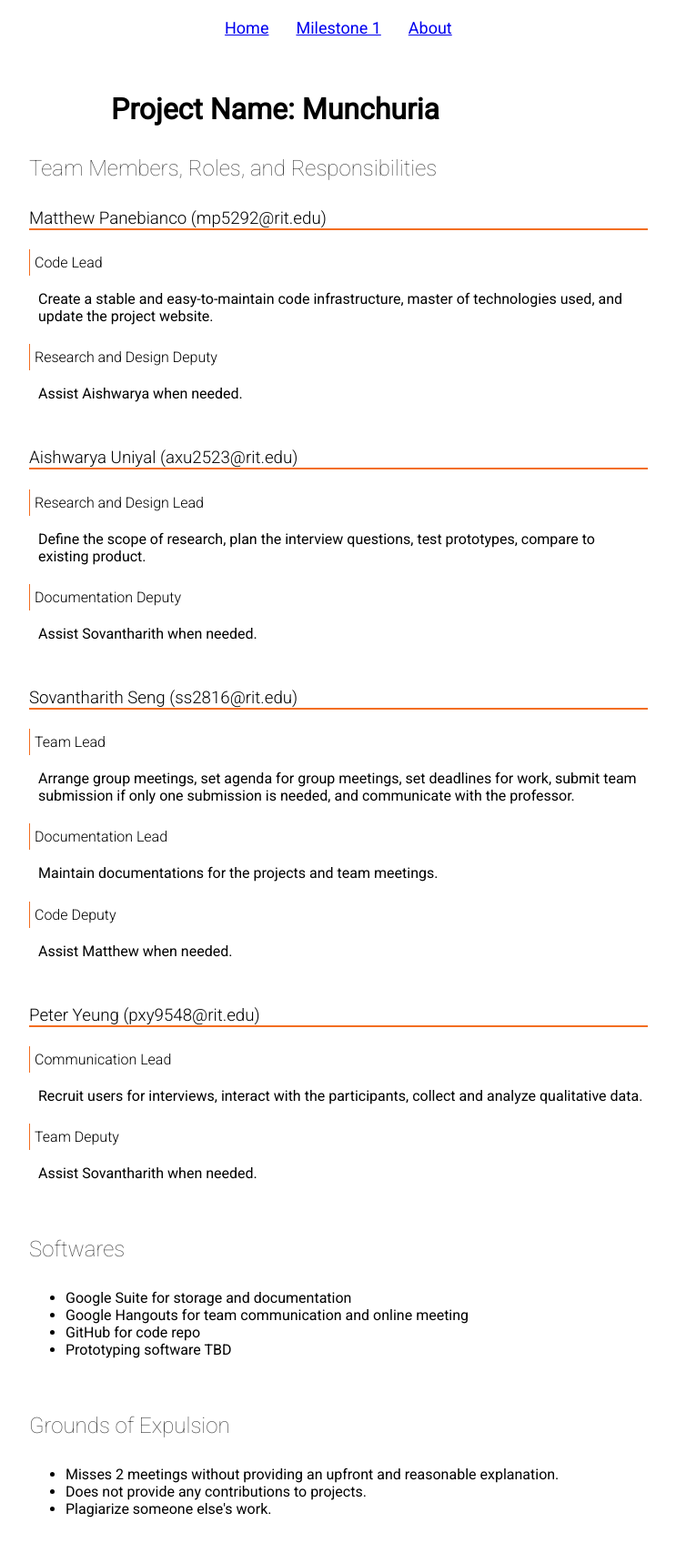
After one commit to michaeljcaboose/620, a PHP site: page /about.php in a window 1280 px wide. The commit adds this page. Shown: the whole page at 91% size, without its empty margins (268-1011 px from the left). Run offline with PHP 8.4, Linux system fonts and the light colour scheme.

Commit message:
Updated html in about page. Also exported nav to templates folder

```diff
--- /dev/null
+++ b/about.php
@@ -0,0 +1,75 @@
+<html>
+	<head>
+		<meta name="viewport" content="width=device-width, initial-scale=1">
+		<title>M.A.S.P.</title>
+		<link href="normalize.css" type="text/css" rel="stylesheet" />
+		<link href="milestone.css" type="text/css" rel="stylesheet" />
+	</head>
+    <body>
+        <div class="navigation">
+	        <?php include("templates/nav.html"); ?>
+        </div>
+        <div class="hero">
+	        <h1>Project Name: Munchuria</h1>
+        </div>
+
+		<div class="milestone">
+			<div>
+	        	<h2>Team Members, Roles, and Responsibilities</h2>
+	        	<div class="milestone-copy milestone-item">
+	            	<h3>Matthew Panebianco (mp5292@rit.edu)</h3>
+	                <h4>Code Lead</h4>
+	                <p>Create a stable and easy-to-maintain code infrastructure, master of technologies used, and update the project website.</p>
+	                <h4>Research and Design Deputy</h4>
+	                <p>Assist Aishwarya when needed.</p>
+	           	</div>
+	           	<div class="milestone-copy milestone-item">
+	            <h3>Aishwarya Uniyal (axu2523@rit.edu)</h3>
+	                <h4>Research and Design Lead</h4>
+	                    <p>Define the scope of research, plan the interview questions, test prototypes, compare to existing product.</p>
+	                <h4>Documentation Deputy</h4>
+	                    <p>Assist Sovantharith when needed.</p>
+	           	</div>
+	           	<div class="milestone-copy milestone-item">
+		           	<h3>Sovantharith Seng (ss2816@rit.edu)</h3>
+		           	<h4>Team Lead</h4>
+		           	<p>Arrange group meetings, set agenda for group meetings, set deadlines for work, submit team submission if only one submission is needed, and communicate with the professor.</p>
+		           	<h4>Documentation Lead</h4>
+		           	<p>Maintain documentations for the projects and team meetings.
+	                </p>
+	                <h4>Code Deputy</h4>
+	                <p>Assist Matthew when needed.</p>
+	           	</div>
+
+	            <div class="milestone-copy milestone-item">
+		            <h3>Peter Yeung (pxy9548@rit.edu)</h3>
+	                <h4>Communication Lead</h4>
+	                    <p>Recruit users for interviews, interact with the participants, collect and analyze qualitative data.</p>
+	                <h4>Team Deputy</h4>
+	                    <p>Assist Sovantharith when needed.</p>
+	            </div>
+			</div>
+	        <div>
+	        	<h2>Softwares</h2>
+	        	<div class="milestone-copy milestone-item">
+		            <ul>
+			            <li>Google Suite for storage and documentation</li>
+			            <li>Google Hangouts for team communication and online meeting</li>
+			            <li>GitHub for code repo</li>
+			            <li>Prototyping software TBD</li>
+		            </ul>
+	        	</div>
+	        </div>
+	        <div >
+	        	<h2>Grounds of Expulsion</h2>
+	        	<div  class="milestone-copy milestone-item">
+		        	<ul>
+		            	<li>Misses 2 meetings without providing an upfront and reasonable explanation.</li>
+						<li>Does not provide any contributions to projects.</li>
+						<li>Plagiarize someone else's work.</li>
+		        	</ul>
+	        	</div>
+	        </div>
+		</div>
+    </body>
+</html>
--- /dev/null
+++ b/templates/nav.html
@@ -0,0 +1,9 @@
+<nav>
+	            <input type="checkbox" id="mobile-nav-opener" class="mobile-nav">
+	            <label for="mobile-nav-opener"><h2>Menu</h2></label>
+	            <div class="mobile-nav desktop-nav">
+	                <a href="index.php">Home</a><!--
+	             --><a href="milestone1.php">Milestone 1</a><!--
+	             --><a href="about.php">About</a>
+	            </div>
+	        </nav>
```
Also changed, not shown: about.html (deleted, +0 -50 lines), index.php (renamed from index.html, +6 -14 lines).
